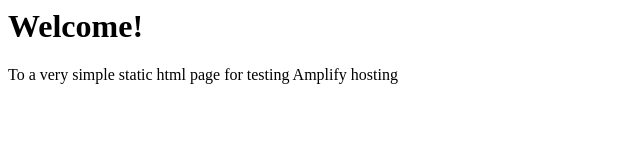
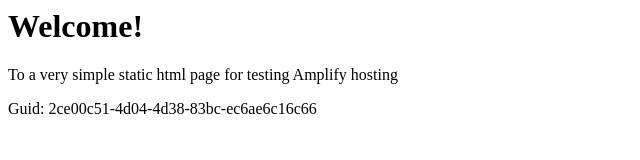
Before and after one commit to aws-aemilia-yul/Github-PR-Commit-Integration-Test-DoNotTouch-Gith-P5X5MO5I-v1-preprod-ca-central-1, a website: page src/index.html in a window 1280 px wide. Shown: the whole page, without its empty margins (0-640 px from the left). Drawn offline with Linux system fonts and the light colour scheme.

Commit message:
commit from integ tests

```diff
--- a/src/index.html
+++ b/src/index.html
@@ -1,3 +1,5 @@
+
+
 <html lang="en">
 
 <head>
@@ -10,6 +12,6 @@
 <body>
     <h1>Welcome!</h1>
     <p>To a very simple static html page for testing Amplify hosting</p>
-</body>
+    <p>Guid: 2ce00c51-4d04-4d38-83bc-ec6ae6c16c66</p></body>
 
 </html>
```
